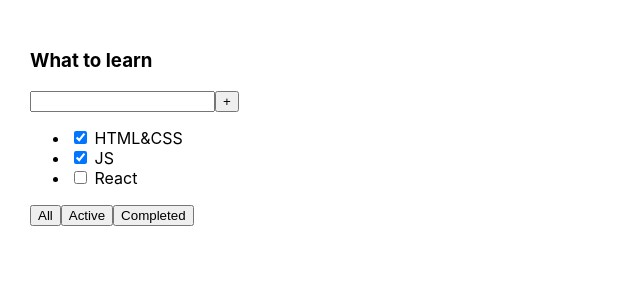
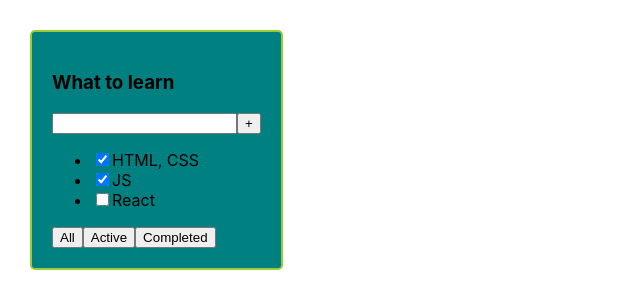
Before and after one commit to springevidence/it-kamasutra, a React (Create React App) app: page / in a window 1280 px wide. Shown: the top 308 px of the page, without its empty margins (0-640 px from the left). Built offline with nearby package versions, Linux system fonts and the light colour scheme.

Commit message:
added TodoList component

```diff
--- a/src/App.css
+++ b/src/App.css
@@ -6,3 +6,10 @@
 .App > div {
   margin-right: 50px;
 }
+
+.todolist {
+  background-color: teal;
+  border: 2px solid yellowgreen;
+  border-radius: 5px;
+  padding: 20px;
+}
--- a/src/App.tsx
+++ b/src/App.tsx
@@ -1,26 +1,18 @@
 import React from 'react';
 import './App.css';
+import TodoList, {taskType} from "./TodoList";
 
 function App() {
+    const tasks: taskType[] = [
+        {id: 1, title: "HTML, CSS", isDone: true},
+        {id: 2, title: "JS", isDone: true},
+        {id: 3, title: "React", isDone: false},
+    ]
     return (
         <div className="App">
-            <div>
-                <h3>What to learn</h3>
-                <div>
-                    <input/>
-                    <button>+</button>
-                </div>
-                <ul>
-                    <li><input type="checkbox" checked={true}/> <span>HTML&CSS</span></li>
-                    <li><input type="checkbox" checked={true}/> <span>JS</span></li>
-                    <li><input type="checkbox" checked={false}/> <span>React</span></li>
-                </ul>
-                <div>
-                    <button>All</button>
-                    <button>Active</button>
-                    <button>Completed</button>
-                </div>
-            </div>
+            <TodoList
+                tasks={tasks}
+                title="What to learn"/>
         </div>
     );
 }
--- /dev/null
+++ b/src/TodoList.tsx
@@ -0,0 +1,43 @@
+import React from 'react';
+
+type TodoListPropsType = {
+    title: string,
+    tasks: Array<taskType> //taskType[]
+}
+export type taskType = {
+    id: number,
+    title: string,
+    isDone: boolean
+}
+const TodoList = (props: TodoListPropsType) => {
+    return (
+        <div className= "todolist">
+            <h3>{props.title}</h3>
+            <div>
+                <input/>
+                <button>+</button>
+            </div>
+            <ul>
+                <li>
+                    <input type="checkbox" checked={props.tasks[0].isDone}/>
+                    <span>{props.tasks[0].title}</span>
+                </li>
+                <li>
+                    <input type="checkbox" checked={props.tasks[1].isDone}/>
+                    <span>{props.tasks[1].title}</span>
+                </li>
+                <li>
+                    <input type="checkbox" checked={props.tasks[2].isDone}/>
+                    <span>{props.tasks[2].title}</span>
+                </li>
+            </ul>
+            <div>
+                <button>All</button>
+                <button>Active</button>
+                <button>Completed</button>
+            </div>
+        </div>
+    );
+};
+
+export default TodoList;
--- a/src/index.tsx
+++ b/src/index.tsx
@@ -8,9 +8,7 @@ const root = ReactDOM.createRoot(
   document.getElementById('root') as HTMLElement
 );
 root.render(
-  <React.StrictMode>
     <App />
-  </React.StrictMode>
 );
 
 // If you want to start measuring performance in your app, pass a function
```
